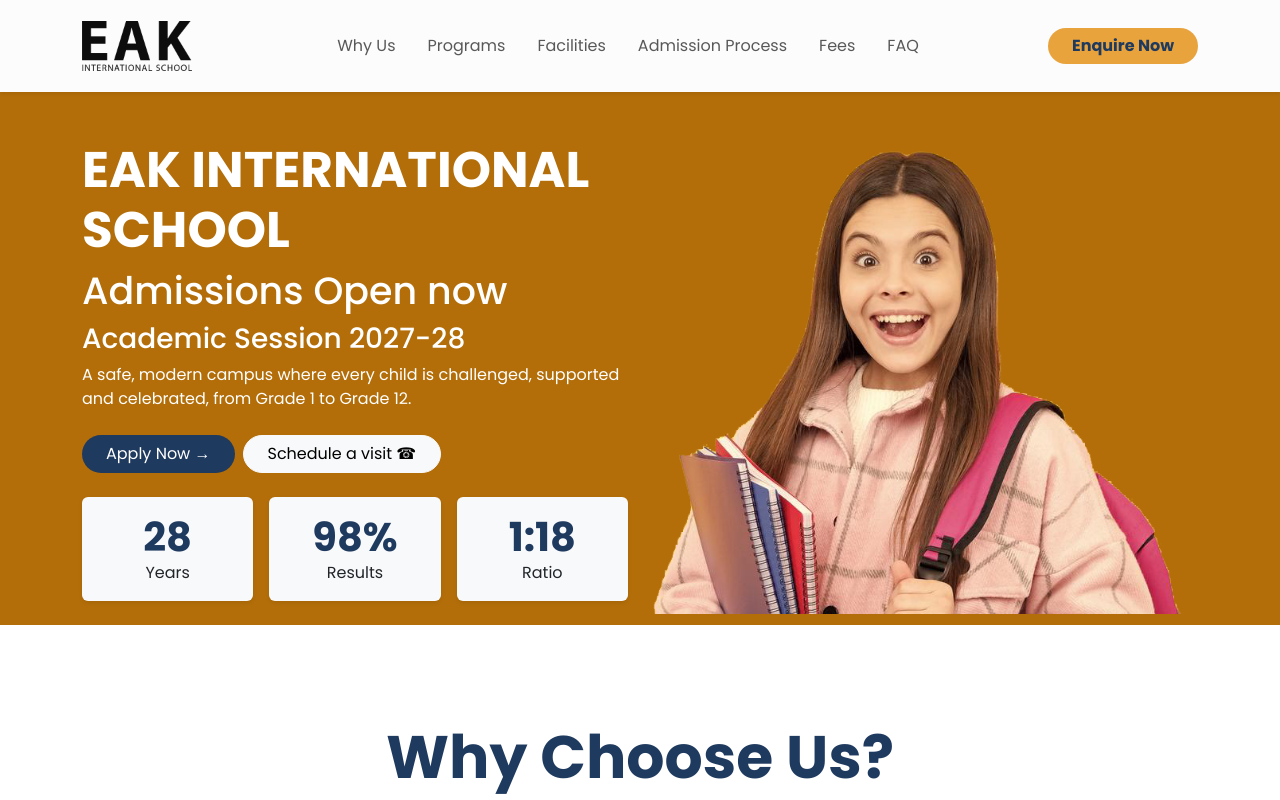
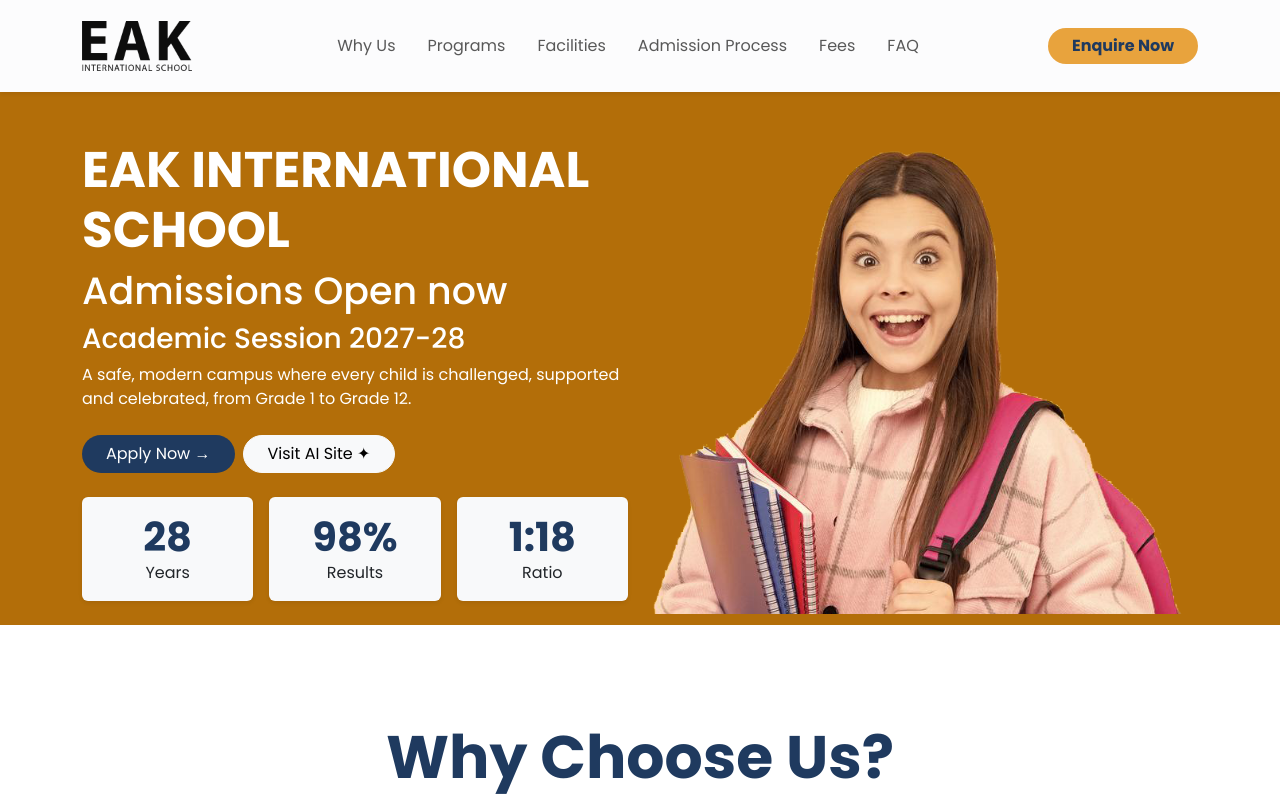
Before and after one commit to Ruthwiknetha143/EAK-international-school, a React (Vite) app: page / in a window 1280 px wide. Shown: the top 800 px of the page. Built offline with nearby package versions, Linux system fonts and the light colour scheme.

Commit message:
Fixed site visits

```diff
--- a/src/components/Hero.jsx
+++ b/src/components/Hero.jsx
@@ -14,7 +14,7 @@ const Hero = () => {
             </div>
             <div className='d-flex pt-2 gap-2'>
               <button type='button' data-bs-toggle="modal" data-bs-target="#EnquiryModal" className='btn btn-primary rounded-pill px-4'>Apply Now →</button>
-              <button type='button' data-bs-toggle="modal" data-bs-target="#EnquiryModal" className='btn btn-light rounded-pill px-4'>Schedule a visit ☎</button>
+              <a href='https://ruthwiknetha143.github.io/eak-school-admissions-landing/' type='button' className='btn btn-light rounded-pill px-4'>Visit AI Site ✦</a>
             </div>
             <div className="row py-4 g-3">
               <div className="col-4">
```
